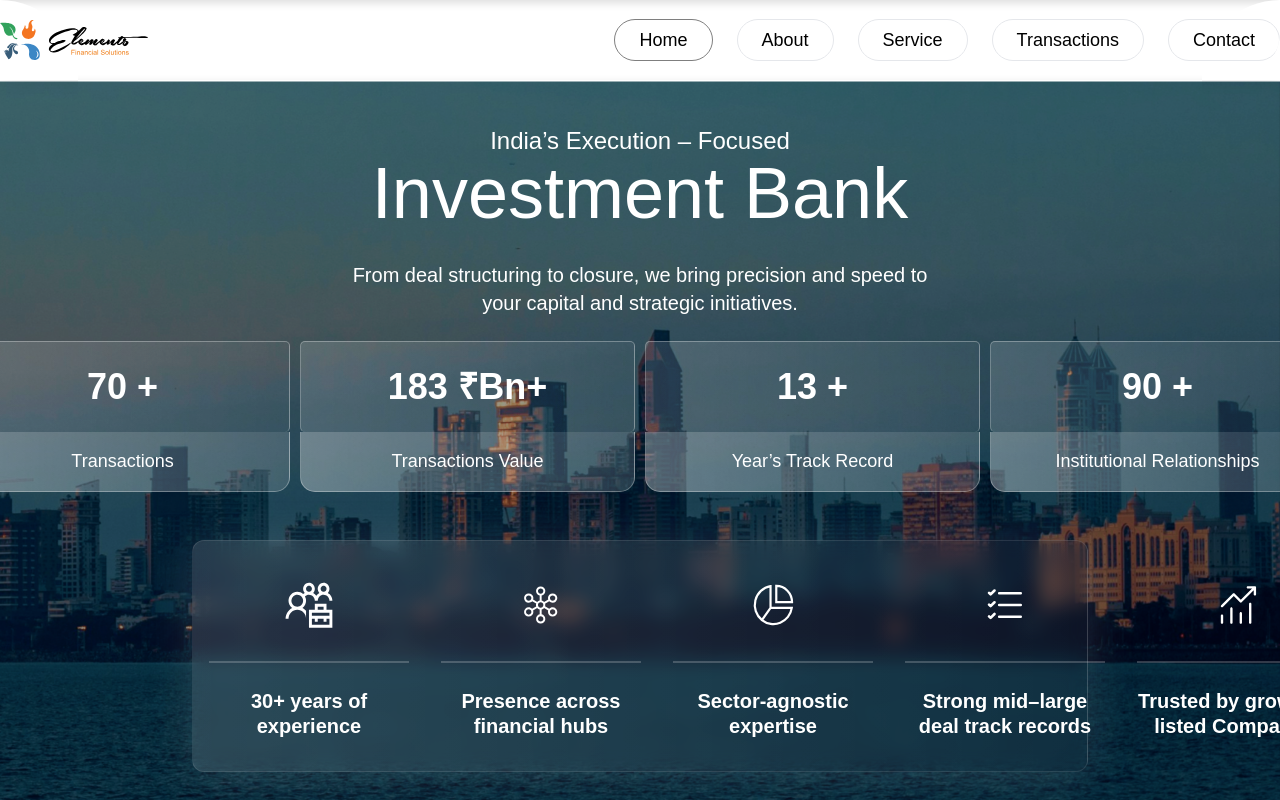
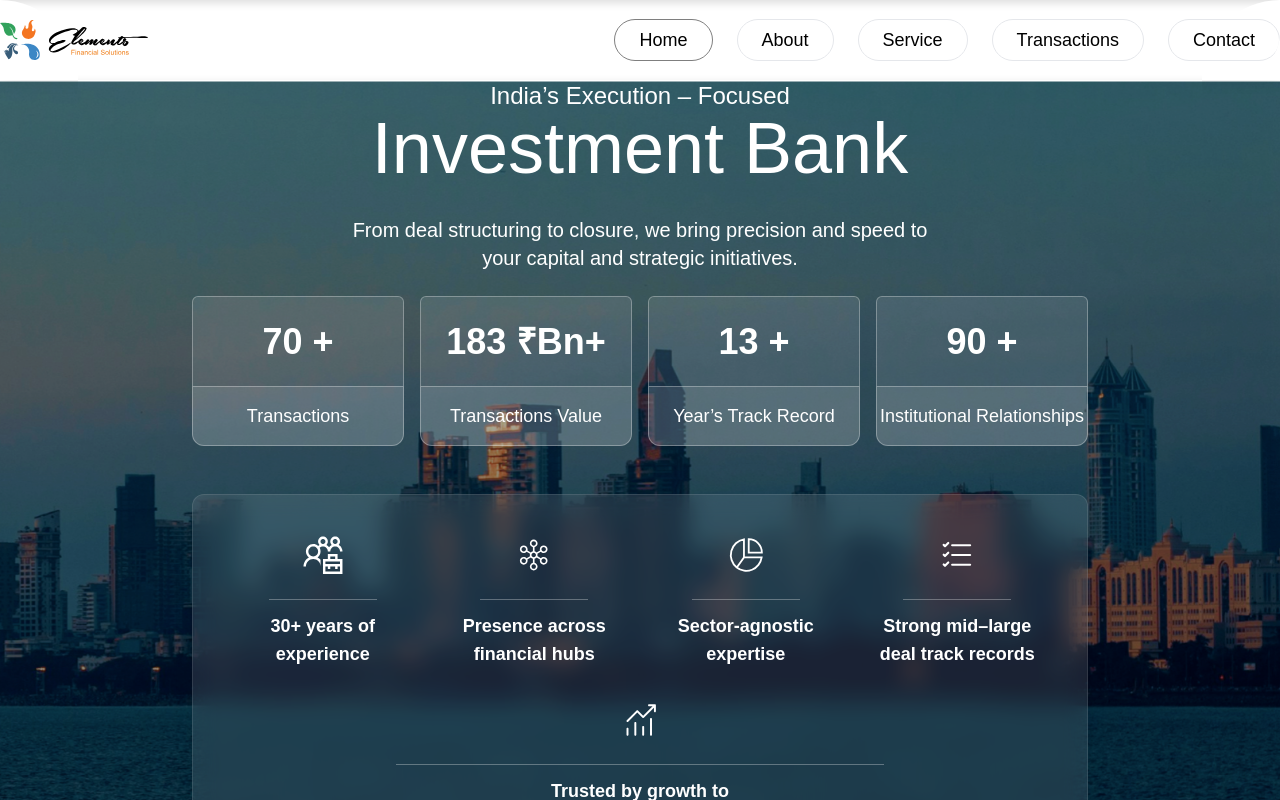
Before and after one commit to ajay1507/elements, a React (Vite) app: page / in a window 1280 px wide. Shown: the top 800 px of the page. Built offline with nearby package versions, Linux system fonts and the light colour scheme.

Commit message:
home page changes

```diff
--- a/src/pages/Home.jsx
+++ b/src/pages/Home.jsx
@@ -108,6 +108,7 @@ const [counts, setCounts] = useState(stats.map(() => 0));
   className="relative min-h-screen flex flex-col items-center justify-center overflow-hidden bg-black py-5 px-4 sm:px-8 md:px-16 lg:px-32"
   Chivo="Investment Bank Hero Section"
 >
+  {/* Background Slideshow */}
   <div className="absolute inset-0 w-full h-full">
     {images.map((img, index) => {
       let opacity = 0;
@@ -115,6 +116,7 @@ const [counts, setCounts] = useState(stats.map(() => 0));
       else if (index === currentIndex && isFading) opacity = 0;
       else if (index === (currentIndex + 1) % images.length && isFading)
         opacity = 1;
+
       return (
         <img
           key={index}
@@ -136,125 +138,83 @@ const [counts, setCounts] = useState(stats.map(() => 0));
     })}
     <div className="absolute inset-0 bg-black/40" />
   </div>
+
+  {/* Content */}
   <div className="relative z-10 w-full text-white text-center px-4 sm:px-8 md:px-16">
+    {/* Heading + Subheading */}
     <motion.div
-  initial={{ y: -100, opacity: 0 }}   // Start above & hidden
-  animate={{ y: 0, opacity: 1 }}     // Animate to normal position
-  transition={{ duration: 1, ease: "easeOut" }}  // Smooth effect
-  className="relative z-10 w-full text-white text-center px-4 sm:px-8 md:px-16"
+      initial={{ y: -100, opacity: 0 }}
+      animate={{ y: 0, opacity: 1 }}
+      transition={{ duration: 1, ease: "easeOut" }}
+      className="relative z-10 w-full text-white text-center"
     >
       <h3 className="text-lg sm:text-xl md:text-2xl font-chivo">
         India’s Execution – Focused
       </h3>
-  <h1 className="text-white text-5xl md:text-7xl font-Chivo leading-tight max-w-7xl mx-auto mb-8">
+      <h1 className="text-white text-4xl sm:text-5xl md:text-7xl font-Chivo leading-tight max-w-7xl mx-auto mb-8">
         Investment Bank
       </h1>
-  <p className="mt-4 text-base sm:text-lg md:text-xl max-w-xl mx-auto text-middle font-chivo">
+      <p className="mt-4 text-base sm:text-lg md:text-xl max-w-xl mx-auto font-chivo">
         From deal structuring to closure, we bring precision and speed to your
         capital and strategic initiatives.
       </p>
     </motion.div>
+
     {/* Stats Cards */}
-    <div className="w-full flex flex-wrap lg:flex-nowrap justify-center gap-[10px] py-6">
+    <div className="w-full flex flex-wrap justify-center gap-4 py-6">
       {stats.map(({ label, suffix }, index) => (
-        <div key={label} className="flex flex-col opacity-100">
+        <div
+          key={label}
+          className="flex flex-col flex-1 min-w-[150px] max-w-[300px]"
+        >
           {/* Top Part */}
-          <div
-            className="flex flex-row items-center justify-center"
-            style={{
-              width: 335,
-              height: 91,
-              borderRadius: 5,
-              border: "1px solid rgba(255,255,255,0.30)",
-              borderBottom: 0,
-              padding: 10,
-              background:
-                "linear-gradient(90deg,rgba(255,255,255,0.15) 0%,rgba(255,255,255,0.05) 100%)"
-            }}
-          >
-            <span className="font-bold text-white text-4xl">
+          <div className="flex items-center justify-center h-[90px] rounded-t-md border border-white/30 border-b-0 bg-white/10">
+            <span className="font-bold text-white text-2xl sm:text-3xl md:text-4xl">
               {counts[index].toLocaleString()} {suffix}
             </span>
           </div>
+
           {/* Bottom Part */}
-          <div
-            className="flex items-center justify-center"
-            style={{
-              width: 335,
-              height: 60,
-              borderLeft: "1px solid rgba(255,255,255,0.30)",
-              borderRight: "1px solid rgba(255,255,255,0.30)",
-              borderBottom: "1px solid rgba(255,255,255,0.30)",
-              borderBottomRightRadius: 15,
-              borderBottomLeftRadius: 15,
-              background:
-                "linear-gradient(90deg,rgba(255,255,255,0.32) 0%,rgba(255,255,255,0.14) 100%)"
-            }}
-          >
-            <span className="text-lg text-white w-full text-center">{label}</span>
+          <div className="flex items-center justify-center h-[60px] rounded-b-xl border border-white/30 bg-white/20">
+            <span className="text-sm sm:text-base md:text-lg text-white text-center">
+              {label}
+            </span>
           </div>
         </div>
       ))}
     </div>
-            {/* Icons */}
-            {/* <div className="mt-16 flex justify-center overflow-x-automax-w-[1440px]"> */}
-             <div className="w-full flex flex-wrap lg:flex-nowrap  justify-center gap-[10px] py-6">
-              <div
-  className="rounded-xl border border-white/10 shadow-xl flex items-stretch w-full min-w-[400px] max-w-[1400px]"
-              style={{
-                  height: 232,
-                  background: "linear-gradient(90deg,rgba(255, 255, 255, 0.15) 0%,rgba(255,255,255,0.05) 100%)",
-                  backdropFilter: "blur(10px)",
-                  WebkitBackdropFilter: "blur(10px)",
-                  boxShadow: "0 6px 48px 0 rgba(226, 225, 225, 0.15)",
-                }}
-              >
-                {[firsticon, secondicon, thirdicon , fourthicon, fifthicon].map((Icon, idx) => (
+
+    {/* Icons Row */}
+    <div className="w-full flex flex-wrap justify-center gap-4 py-6">
+      <div className="rounded-xl border border-white/10 shadow-xl flex flex-wrap justify-between w-full max-w-[1400px] p-6 bg-white/10 backdrop-blur-md">
+        {[firsticon, secondicon, thirdicon, fourthicon, fifthicon].map(
+          (Icon, idx) => (
             <div
               key={idx}
-                    className="flex flex-col justify-between items-center flex-1 max-w-[1440px] mx-auto"
+              className="flex flex-col items-center text-center flex-1 min-w-[140px] sm:min-w-[180px] md:min-w-[200px] p-4"
             >
-                    {/* ICON + HR */}
-                    <div className="flex flex-col items-center pt-10 px-4">
-                      <img src = {Icon} alt={`Icon ${idx + 1}`} className="w-12 h-12 mb-4" />
-                      {/* <Icon
-                        className="text-white mb-4 drop-shadow-lg w-10 h-10 "
-                        style={{
+              {/* ICON */}
+              <img src={Icon} alt={`Icon ${idx + 1}`} className="w-10 h-10 mb-3" />
+              <hr className="w-[60%] border-t border-white/30 my-3" />
 
-                          opacity: 1,
-                          transform: "rotate(0deg)",
-                        }}
-                      /> */}
-                      <hr className="w-[200px] border-t-[2.10px] border-white/20 my-4" />
-                    </div>
               {/* DESCRIPTION */}
-                    <div className="flex-1 flex items-end pb-8 px-2 w-full">
-                      <p className="text-xl md:text-1xl font-semibold text-white text-center leading-tight w-full">
+              <p className="text-sm sm:text-base md:text-lg font-semibold text-white">
                 {[
-                          <>
-                            30+ years of<br />experience
-                          </>,
-                          <>
-                            Presence across<br />financial hubs
-                          </>,
-                          <>
-                            Sector-agnostic<br />expertise
-                          </>,
-                          <>
-                            Strong mid–large<br />deal track records
-                          </>,
-                          <>
-                            Trusted by growth to <br />listed Companies
-                          </>,
+                  <>30+ years of<br />experience</>,
+                  <>Presence across<br />financial hubs</>,
+                  <>Sector-agnostic<br />expertise</>,
+                  <>Strong mid–large<br />deal track records</>,
+                  <>Trusted by growth to<br />listed Companies</>,
                 ][idx]}
               </p>
             </div>
-                  </div>
-                ))}
+          )
+        )}
       </div>
     </div>
   </div>
 </section>
+
 
         {/* Sector Grid */}
         <section className="bg-white py-6 px-4 sm:px-8 md:px-16 lg:px-24 xl:px-48 2xl:px-60">
```
Lines whose indentation alone changed are shown as unchanged.
